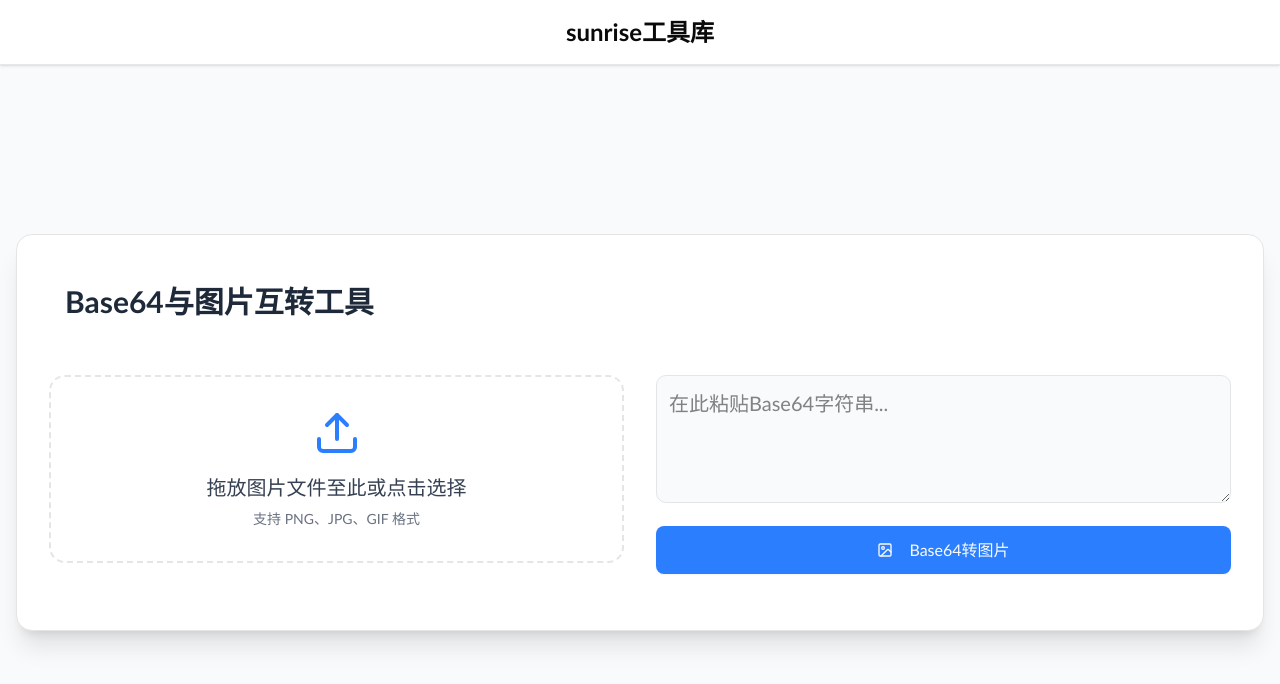
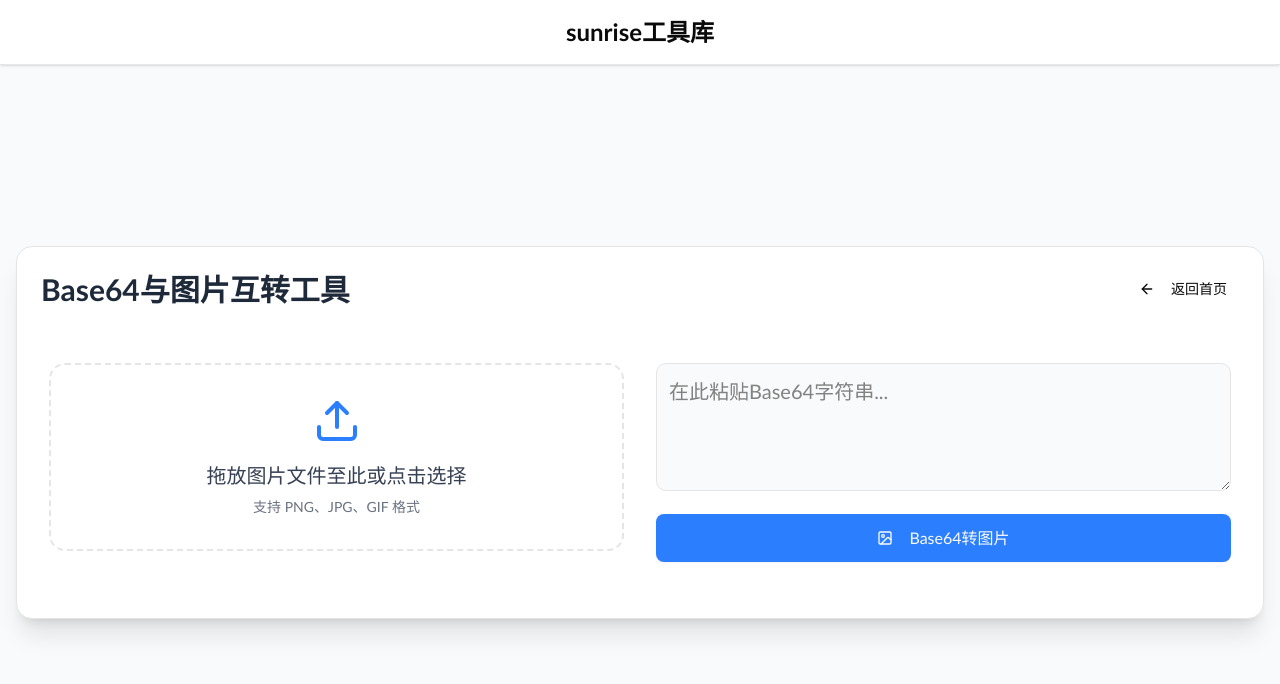
Before and after one commit to Sunrisies/bun-react, a React (Vite) app: page /base64Converter in a window 1280 px wide. Shown: the top 684 px of the page. Built offline with nearby package versions, Linux system fonts and the light colour scheme.

Commit message:
feat(base64Converter): 添加返回首页按钮以提升导航体验
在base64Converter页面中添加返回首页按钮，使用户能够更方便地返回主页，提升用户体验。

```diff
--- a/src/pages/base64Converter.tsx
+++ b/src/pages/base64Converter.tsx
@@ -1,15 +1,17 @@
-import { createFileRoute } from "@tanstack/react-router";
+import { createFileRoute, useNavigate } from "@tanstack/react-router";
 import { useState } from "react";
 import { Button } from "@/components/ui/button";
-import { Copy, Upload, Image, Download } from "lucide-react";
+import { Copy, Upload, Image, Download, ArrowLeft } from "lucide-react";
 import { toast } from "sonner";
 import { Card, CardContent, CardHeader, CardTitle } from "@/components/ui/card";
 import { useDropzone } from "react-dropzone";
+
 export const Route = createFileRoute("/base64Converter")({
   component: RouteComponent,
 });
 
 function RouteComponent() {
+  const navigate = useNavigate();
   const [base64String, setBase64String] = useState("");
   const [previewUrl, setPreviewUrl] = useState("");
   const [isConverting, setIsConverting] = useState(false);
@@ -58,9 +60,15 @@ function RouteComponent() {
     <div className="flex h-full items-center justify-center p-4 bg-gray-50">
       <Card className="w-full max-w-screen-xl rounded-2xl shadow-xl">
         <CardHeader>
-          <CardTitle className="text-3xl font-bold text-gray-800 px-6 pt-6">
-            Base64与图片互转工具
-          </CardTitle>
+          <div className="flex justify-between items-center">
+            <CardTitle className="text-3xl font-bold text-gray-800">
+              Base64与图片互转工具
+            </CardTitle>
+            <Button onClick={() => navigate({ to: "/" })} variant="ghost">
+              <ArrowLeft className="h-4 w-4 mr-2" />
+              返回首页
+            </Button>
+          </div>
         </CardHeader>
 
         <CardContent className="grid md:grid-cols-2 gap-8 p-8">
```
